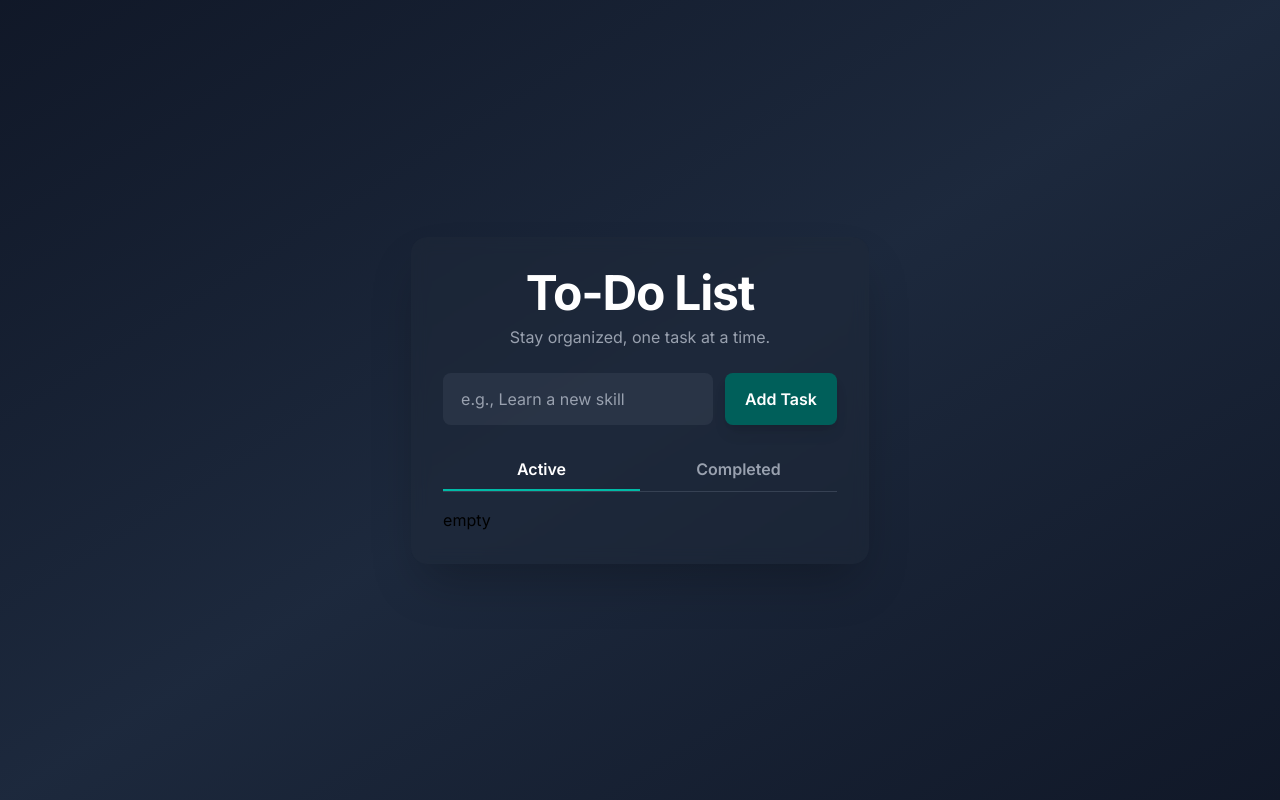
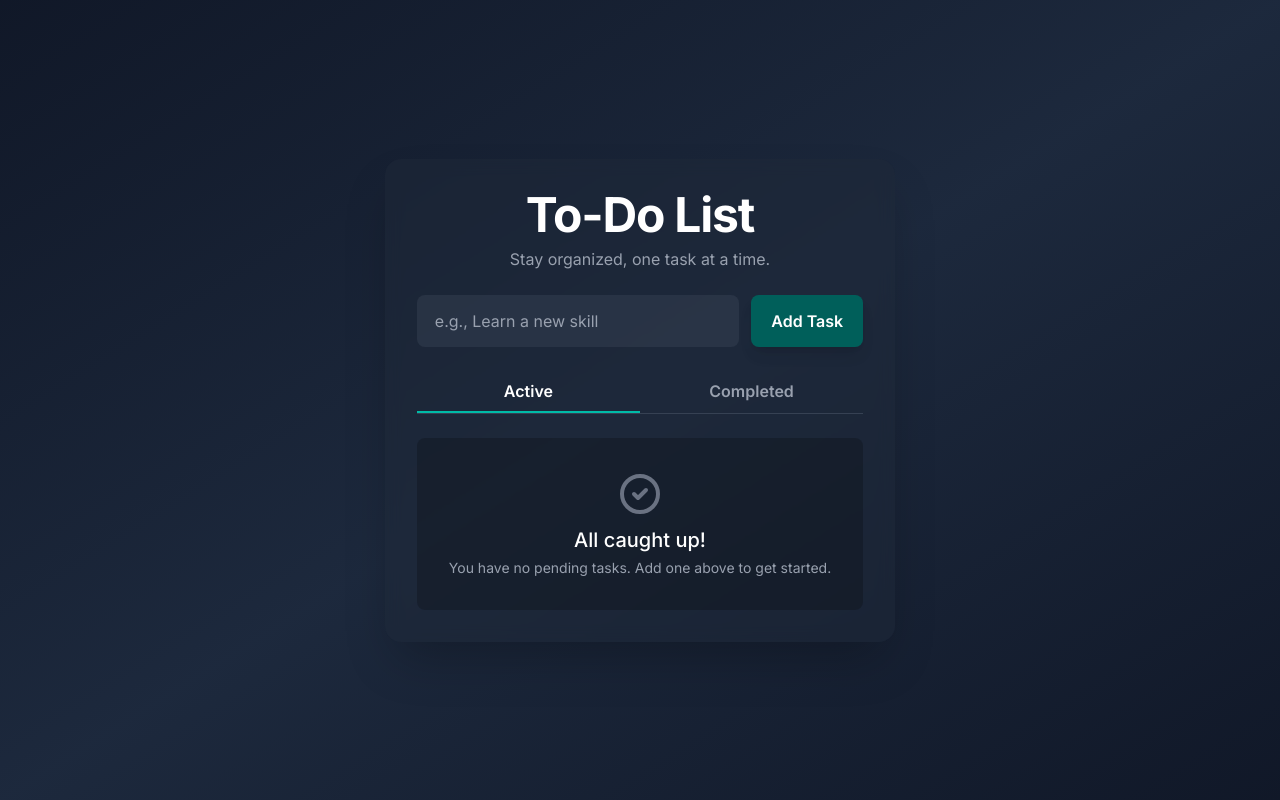
Before and after one commit to amr-0xZ/to-do-app, a React (Vite) app: page / in a window 1280 px wide. Built offline with nearby package versions, Linux system fonts and the light colour scheme.

Commit message:
working on local storage.

```diff
--- /dev/null
+++ b/src/components/ActiveList.jsx
@@ -0,0 +1,14 @@
+import React from 'react'
+import Task from './Task'
+
+const ActiveList = ({atasks, edit, del, complete}) => {
+    return (
+        <ul id="task-list" className="space-y-3">
+            {atasks.map((task)=>(
+                <Task key={task.id} task={task} edit={edit} del={del} complete={complete}/>
+            ))}
+        </ul>
+    )
+}
+
+export default ActiveList
--- /dev/null
+++ b/src/components/EmptyActive.jsx
@@ -0,0 +1,17 @@
+import React from 'react'
+
+const EmptyActive = () => {
+  return (
+    <>
+        <div id="empty-state" className="text-center p-8 bg-black/20 rounded-lg mt-6 ">
+            <svg className="mx-auto h-12 w-12 text-gray-500" fill="none" viewBox="0 0 24 24" stroke="currentColor" aria-hidden="true">
+              <path strokeLinecap="round" strokeLinejoin="round" strokeWidth="2" d="M9 12l2 2 4-4m6 2a9 9 0 11-18 0 9 9 0 0118 0z" />
+            </svg>
+            <h3 className="mt-2 text-xl font-medium text-white">All caught up!</h3>
+            <p className="mt-1 text-sm text-gray-400">You have no pending tasks. Add one above to get started.</p>
+          </div>
+    </>
+  )
+}
+
+export default EmptyActive
--- a/src/components/HomePage.jsx
+++ b/src/components/HomePage.jsx
@@ -1,14 +1,63 @@
-import React, {useState} from 'react'
+import React, { useEffect, useState } from 'react'
 import TasksViewer from './TasksViewer'
 import AddForm from './AddForm'
 
 const HomePage = () => {
 
-  const [tasks, setTasks] = useState([])
+  const [tasks, setTasks] = useState(() => {
+    const data = window.localStorage.getItem('tasks')
+    return data ? JSON.parse(data) : []
+  })
 
-  const addTask = (task)=>{
-    setTasks(tasks=>[...tasks, task])
+
+
+  //save in local storage if the lists changed
+  const saveTasks = (tasks)=>{
+    window.localStorage.setItem('tasks' ,JSON.stringify(tasks))
   }
+
+
+  //add new task
+  const addTask = (txt) => {
+    const newTask = {
+      id: Date.now(),
+      text: txt,
+      done: false,
+      completeDate: null
+    }
+    setTasks([...tasks, newTask])
+    saveTasks(tasks)
+  }
+
+  //complete task
+  const completeTask = (id) => {
+    const task = tasks.find(t => t.id === id)
+    if (task) {
+      task.done = !task.done
+      task.completeDate = task.done ? new Date().toISOString() : null
+      deleteTask(task.id)
+      setTasks([...tasks, task])
+      saveTasks(tasks)
+    }
+  }
+
+
+  //edit task
+  const editTask = (id, txt) => {
+    const task = tasks.find(t => t.id === id)
+    if (task) {
+      task.text = txt
+      deleteTask(task.id)
+      setTasks([...tasks, task])
+      saveTasks(tasks)
+    }
+  }
+
+
+  const deleteTask = (id) => {
+    setTasks(tasks.filter(tasks => tasks.id !== id))
+  }
+
 
   return (
     <>
@@ -17,11 +66,12 @@ const HomePage = () => {
           <h1 className="text-4xl md:text-5xl font-bold text-white tracking-tight">To-Do List</h1>
           <p className="text-gray-400 mt-2">Stay organized, one task at a time.</p>
         </header>
-        <AddForm add={addTask}/>
-        <TasksViewer tasks={tasks}/>
+        <AddForm add={addTask} />
+        <TasksViewer tasks={tasks} edit={editTask} del={deleteTask} complete={completeTask} />
       </div>
     </>
   )
 }
 
+
 export default HomePage
--- a/src/components/Task.jsx
+++ b/src/components/Task.jsx
@@ -1,21 +1,34 @@
-import React from 'react'
+import React, {useState, useEffect} from 'react'
 
-const Task = ({task}) => {
+const Task = ({task, edit, del, complete}) => {
+
+    const [checked, setChecked] = useState(false)
+
+    const completed = (e)=>{
+        const change = e.target.checked
+        setChecked(change)
+        if(checked)(
+            complete(task.id)
+        )
+    }
+
     return (
         <>
             <li className='task-item flex items-center gap-4 p-4 rounded-lg transition-all bg-gray-700/60'>
                 <input
                     type="checkbox"
+                    checked={checked}
                     className="custom-checkbox appearance-none h-5 w-5 rounded border-2 border-gray-500 cursor-pointer transition-colors flex-shrink-0"
                     aria-label="Mark task as complete"
+                    onChange={completed}
                 ></input>
-                    <span className="flex-grow text-lg text-gray-100">${task}</span>
+                    <span className="flex-grow text-lg text-gray-100">{task.text}</span>
                     <div className="flex gap-2">
                         <button className="edit-btn p-2 rounded-md hover:bg-gray-600/50 transition-colors" aria-label="Edit task">
-                            <svg className="w-5 h-5 text-teal-400" fill="none" stroke="currentColor" viewBox="0 0 24 24" xmlns="http://www.w3.org/2000/svg"><path stroke-linecap="round" stroke-linejoin="round" stroke-width="2" d="M15.232 5.232l3.536 3.536m-2.036-5.036a2.5 2.5 0 113.536 3.536L6.5 21.036H3v-3.5L15.232 5.232z"></path></svg>
+                            <svg className="w-5 h-5 text-teal-400" fill="none" stroke="currentColor" viewBox="0 0 24 24" xmlns="http://www.w3.org/2000/svg"><path strokeLinecap="round" strokeLinejoin="round" strokeWidth="2" d="M15.232 5.232l3.536 3.536m-2.036-5.036a2.5 2.5 0 113.536 3.536L6.5 21.036H3v-3.5L15.232 5.232z"></path></svg>
                         </button>
                         <button className="delete-btn p-2 rounded-md hover:bg-gray-600/50 transition-colors" aria-label="Delete task">
-                            <svg className="w-5 h-5 text-rose-500" fill="none" stroke="currentColor" viewBox="0 0 24 24" xmlns="http://www.w3.org/2000/svg"><path stroke-linecap="round" stroke-linejoin="round" stroke-width="2" d="M19 7l-.867 12.142A2 2 0 0116.138 21H7.862a2 2 0 01-1.995-1.858L5 7m5 4v6m4-6v6m1-10V4a1 1 0 00-1-1h-4a1 1 0 00-1 1v3M4 7h16"></path></svg>
+                            <svg className="w-5 h-5 text-rose-500" fill="none" stroke="currentColor" viewBox="0 0 24 24" xmlns="http://www.w3.org/2000/svg"><path strokeLinecap="round" strokeLinejoin="round" strokeWidth="2" d="M19 7l-.867 12.142A2 2 0 0116.138 21H7.862a2 2 0 01-1.995-1.858L5 7m5 4v6m4-6v6m1-10V4a1 1 0 00-1-1h-4a1 1 0 00-1 1v3M4 7h16"></path></svg>
                         </button>
                     </div>
             </li>
--- a/src/components/Tasks.jsx
+++ b/src/components/Tasks.jsx
@@ -1,41 +1,23 @@
 import React, { useState, useEffect } from 'react'
+import EmptyActive from './EmptyActive'
+import ActiveList from './ActiveList'
 
-const Tasks = ({ tasks }) => {
+const Tasks = ({ tasks, edit, del, complete }) => {
 
-  const [noTasks, setNoTasks] = useState(true)
+  const [view, setView] = useState(<ActiveList atasks={tasks} edit={edit} del={del} complete={complete} />)
 
   useEffect(() => {
     if (tasks.length == 0) {
-      setNoTasks(true)
+      setView(<EmptyActive />)
     } else {
-      setNoTasks(false)
+      setView(<ActiveList atasks={tasks} edit={edit} del={del} complete={complete}/>)
     }
 
   }, [tasks])
 
   return (
     <>
-      <div id="active-tasks-container">
-        {noTasks ? ('empty'
-          // <div id="empty-state" className="text-center p-8 bg-black/20 rounded-lg mt-6 hidden">
-          //   <svg className="mx-auto h-12 w-12 text-gray-500" fill="none" viewBox="0 0 24 24" stroke="currentColor" aria-hidden="true">
-          //     <path stroke-linecap="round" stroke-linejoin="round" stroke-width="2" d="M9 12l2 2 4-4m6 2a9 9 0 11-18 0 9 9 0 0118 0z" />
-          //   </svg>
-          //   <h3 className="mt-2 text-xl font-medium text-white">All caught up!</h3>
-          //   <p className="mt-1 text-sm text-gray-400">You have no pending tasks. Add one above to get started.</p>
-          // </div>
-        )
-          : ('not empty'
-            // <ul id="task-list" className="space-y-3">
-            //   <!-- Tasks will be dynamically inserted here -->
-            // </ul>
-          )
-
-        }
-
-
-
-      </div>
+      {view}
     </>
   )
 }
--- a/src/components/TasksViewer.jsx
+++ b/src/components/TasksViewer.jsx
@@ -2,14 +2,14 @@ import React, {useState} from 'react'
 import Tasks from './Tasks'
 import CompletedTasks from './CompletedTasks'
 
-const TasksViewer = ({tasks}) => {
+const TasksViewer = ({tasks, edit, del, complete}) => {
 
-  const [view, setView] = useState(<Tasks tasks={tasks}/>)
+  const [view, setView] = useState(<Tasks tasks={tasks} edit={edit} del={del} complete={complete}/>)
 
   return (
     <>
       <div className="flex border-b border-gray-700 mb-4">
-        <button id="active-view-btn" onClick={()=>{setView(<Tasks tasks={tasks}/>)}} className="flex-1 py-2 text-center font-semibold text-white border-b-2 border-teal-500 transition-colors">Active</button>
+        <button id="active-view-btn" onClick={()=>{setView(<Tasks tasks={tasks} edit={edit} del={del} complete={complete}/>)}} className="flex-1 py-2 text-center font-semibold text-white border-b-2 border-teal-500 transition-colors">Active</button>
         <button id="completed-view-btn" onClick={()=>{setView(<CompletedTasks/>)}} className="flex-1 py-2 text-center font-semibold text-gray-400 border-b-2 border-transparent hover:text-white transition-colors">Completed</button>
       </div>
       {view}
--- a/src/index.css
+++ b/src/index.css
@@ -1,6 +1,39 @@
-
 @import "tailwindcss";
 
 body {
     font-family: 'Inter', sans-serif;
 }
+
+.custom-checkbox:checked {
+    background-color: #115e59;
+    /* Dark Teal */
+    border-color: #115e59;
+    /* Dark Teal */
+}
+
+.custom-checkbox:checked::before {
+    content: '✓';
+    color: white;
+    display: block;
+    text-align: center;
+    line-height: 1.25rem;
+    /* Matches h-5 */
+    font-size: 0.8rem;
+}
+
+/* Animation for tasks appearing */
+@keyframes fadeIn {
+    from {
+        opacity: 0;
+        transform: translateY(-10px);
+    }
+
+    to {
+        opacity: 1;
+        transform: translateY(0);
+    }
+}
+
+.task-item {
+    animation: fadeIn 0.3s ease-out;
+}
```
